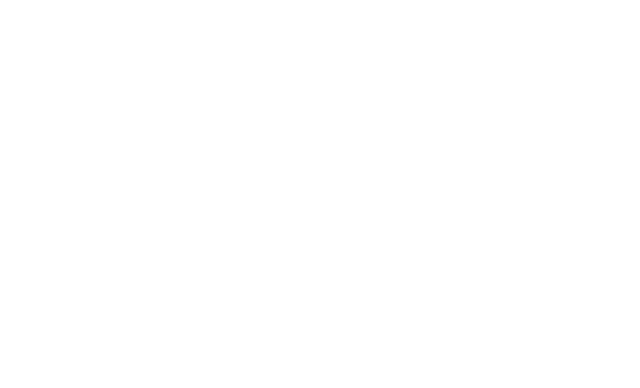
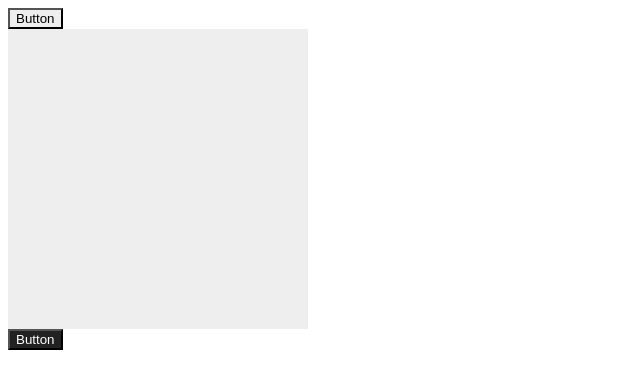
Before and after one commit to sy071500/sy_reactStudy, a React (Create React App) app in the folder react_study/: page / in a window 1280 px wide. Shown: the top 388 px of the page, without its empty margins (0-640 px from the left). Built offline with nearby package versions, Linux system fonts and the light colour scheme; the HTML template or start-up script is replaced by a standard one.

Commit message:
React :: Context

```diff
--- a/react_study/src/App.js
+++ b/react_study/src/App.js
@@ -1,4 +1,5 @@
 import React from 'react'
+import Example from './components/3-10.Context/Example';
 //import Button from './components/3-7.HOC/Button';
 //import Input from './components/3-7.HOC/Input';
 //import Memo from './components/3-8.Memoization/Memo';
@@ -44,6 +45,7 @@
       <br/>
       <Button/> */}
       {/* <Memo/> */}
+      <Example/>
     </div>
   );
 }
--- /dev/null
+++ b/react_study/src/components/3-10.Context/Example.jsx
@@ -0,0 +1,35 @@
+import React, { Component } from 'react'
+import { ThemeContext, themes } from './ThemeContext';
+import ThemedButton from './ThemedButton';
+
+export default class Example extends Component {
+    constructor(props){
+        super(props);
+        this.state = {
+            theme: themes.light,
+        }
+    this.toggleTheme = () => {
+        this.setState((prev) => ({
+            theme: prev.theme === themes.dark ? themes.light : themes.dark
+        }))
+    }
+    }
+  render() {
+    return (
+      <div>
+        <ThemeContext.Provider value={this.state.theme}>
+            <ThemedButton changeTheme={this.toggleTheme}/>
+            <ThemeContext.Consumer>
+                {(theme) => (
+                    <div
+                        style={{height:300, width:300, backgroundColor: theme.background,}}>
+
+                    </div>
+                )}
+            </ThemeContext.Consumer>
+        </ThemeContext.Provider>
+        <ThemedButton/>
+      </div>
+    )
+  }
+}
--- /dev/null
+++ b/react_study/src/components/3-10.Context/ThemeContext.js
@@ -0,0 +1,14 @@
+import React from 'react';
+
+export const themes = {
+    light: {
+      foreground: '#000000',
+      background: '#eeeeee',
+    },
+    dark: {
+      foreground: '#ffffff',
+      background: '#222222',
+    },
+  };
+
+export const ThemeContext = React.createContext(themes.dark);
--- /dev/null
+++ b/react_study/src/components/3-10.Context/ThemedButton.jsx
@@ -0,0 +1,40 @@
+// import React, { Component } from 'react'
+// import { ThemeContext } from './ThemeContext';
+
+// class ThemedButton extends Component {
+//   render() {
+//     let props = this.props;
+//     let theme = this.context;
+//     return (
+//       <button
+//       {...props}
+//       onClick={props.changeTheme}
+//       style={{backgroundColor:theme.background, color:theme.foreground}}
+//       >
+
+//       Button</button>
+//     )
+//   }
+// }
+
+// ThemedButton.contextType = ThemeContext
+
+// export default ThemedButton;
+
+import React from 'react'
+import { useContext } from 'react'
+import { ThemeContext } from './ThemeContext'
+
+export default function ThemedButton(props) {
+
+  const theme = useContext(ThemeContext);
+  return (
+       <button
+       {...props}
+       onClick={props.changeTheme}
+       style={{backgroundColor:theme.background, color:theme.foreground}}
+       >
+
+       Button</button>
+  )
+}
```
Also changed, not shown: 1 other file (tests, documents, lock files or other folders).
